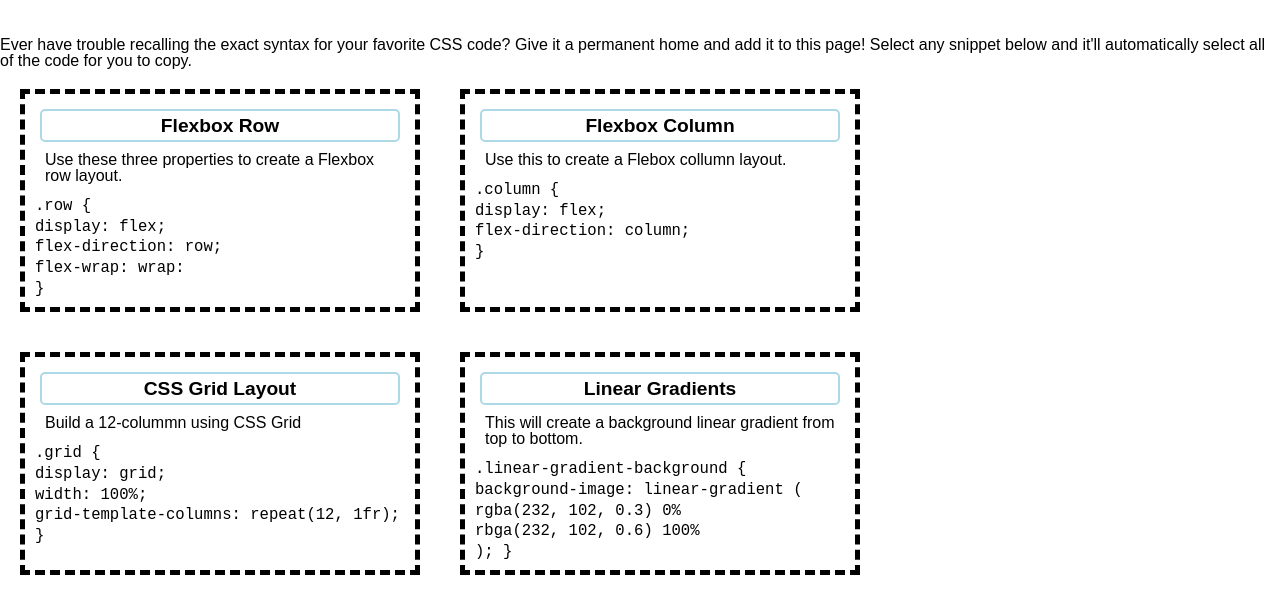
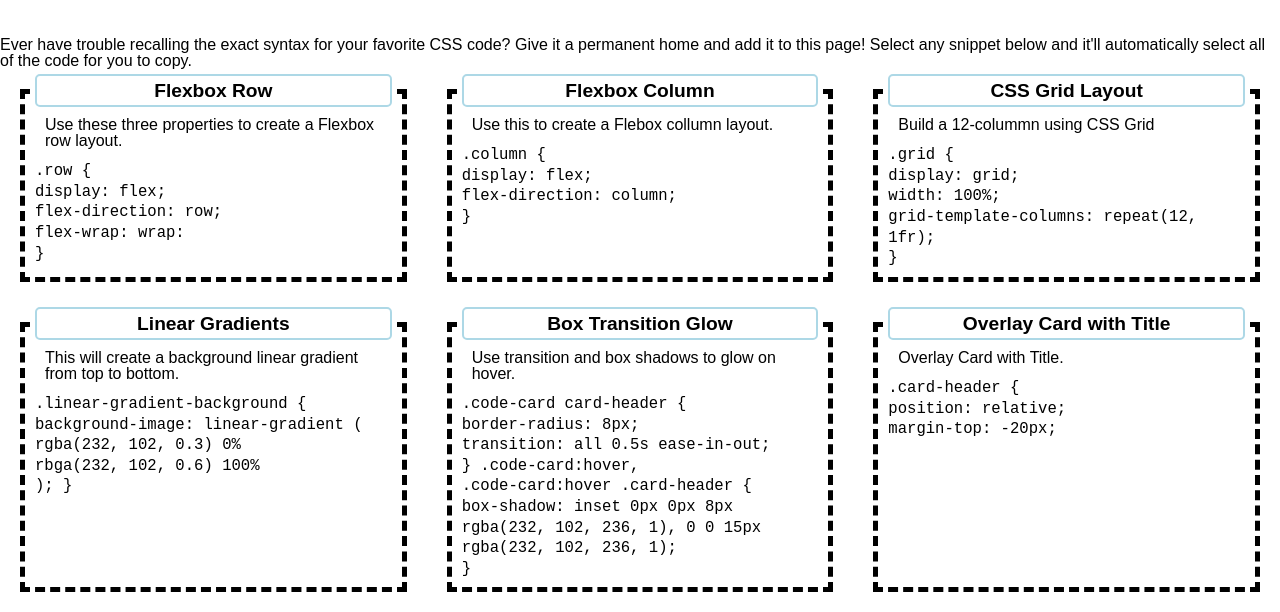
Before and after one commit to captaiiinsolo/miniProject2, a plain HTML site: page index.html in a window 1280 px wide. Shown: the part 67-679 px from the top of the page. Drawn offline with Linux system fonts and the light colour scheme.

Commit message:
update css

```diff
--- a/assets/css/style.css
+++ b/assets/css/style.css
@@ -25,9 +25,9 @@ h1 {
 }
 
 main {
-    display: flex;
-    flex-wrap: wrap;
-    flex-grow: 1;
+    display: grid;
+    width: 100%;
+    grid-template-columns: repeat(3, 1fr);
 }
 
 .card {
@@ -43,18 +43,17 @@ main {
     border: solid 2px lightblue;
     border-radius: 5px;
     text-align: center;
-    margin: 5px;
+    position: relative;
+    margin-top: -30px;
     padding: 5px;
+    background-color: white;
+    z-index: 2;
 }
 
 .cardDetails {
     font-size: medium;
     margin: 5px;
     padding: 5px;
-
-}
-
-.codeSnip {
 
 }
 
--- a/index.html
+++ b/index.html
@@ -20,7 +20,7 @@
         </p>
     </section>
 
-    <main>
+    <main class="grid">
         <section class="card">
             <h2 class="cardHeader">Flexbox Row</h2>
             <p class="cardDetails">Use these three properties to create a Flexbox row layout.</p>
```
